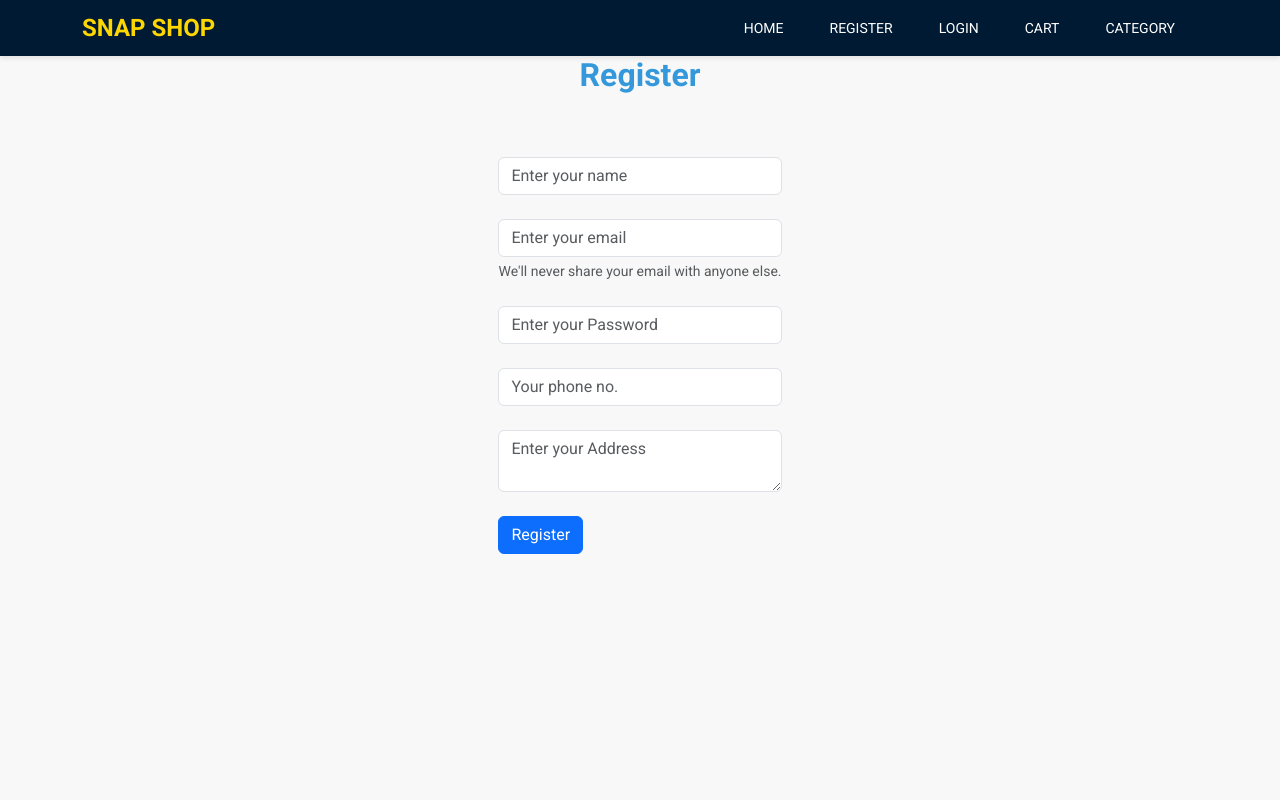
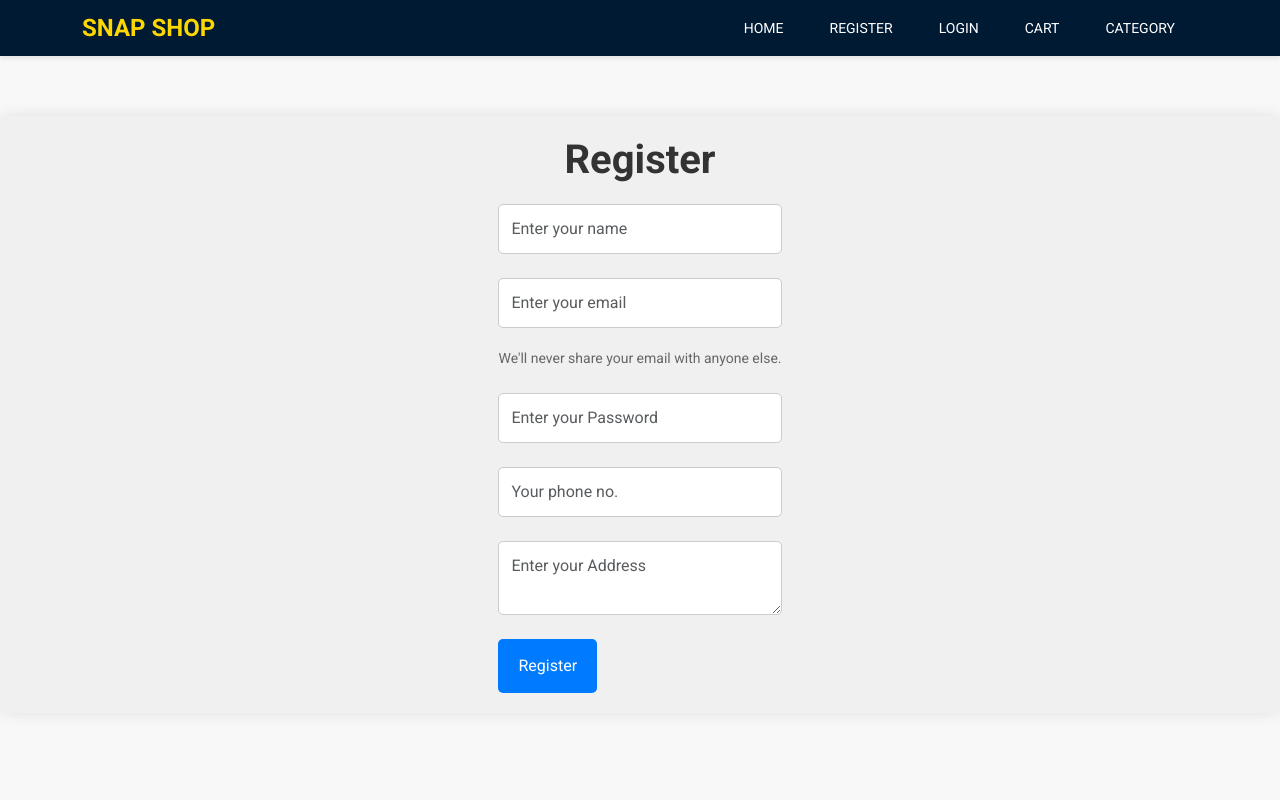
Before and after one commit to shwetasparks/ecommerce-app, a React (Create React App) app in the folder client/: page /register in a window 1280 px wide. Shown: the top 800 px of the page. Built offline with nearby package versions, Linux system fonts and the light colour scheme.

Commit message:
context api

```diff
--- a/client/package.json
+++ b/client/package.json
@@ -1,5 +1,6 @@
 {
   "name": "client",
+  "proxy": "http://localhost:8080",
   "version": "0.1.0",
   "private": true,
   "dependencies": {
@@ -10,6 +11,7 @@
     "concurrently": "^7.6.0",
     "react": "^18.2.0",
     "react-dom": "^18.2.0",
+    "react-hot-toast": "^2.4.1",
     "react-router-dom": "^6.7.0",
     "react-scripts": "5.0.1",
     "react-toastify": "^9.1.1",
--- a/client/src/App.js
+++ b/client/src/App.js
@@ -5,7 +5,7 @@ import About from "./pages/About";
 import Contact from "./pages/Contact";
 import Privacypolicy from "./pages/Privacypolicy";
 import Pagenotfound from "./pages/Pagenotfound";
-import Register from "./pages/Register";
+import Register from "./components/Layout/Register";
 
 const App = () => {
   return (
--- a/client/src/components/Layout/Layout.js
+++ b/client/src/components/Layout/Layout.js
@@ -1,8 +1,7 @@
 import React from "react";
 import Header from "./Header";
 import Footer from "./Footer";
-import { ToastContainer } from "react-toastify";
-import "react-toastify/dist/ReactToastify.css";
+import { Toaster } from "react-hot-toast";
 
 const Layout = ({ children }) => {
   return (
@@ -10,7 +9,7 @@ const Layout = ({ children }) => {
       <Header />
 
       <main style={{ minHeight: "100vh" }}>
-        <ToastContainer />
+        <Toaster />
         {children}
       </main>
 
--- a/client/src/pages/Register.js
+++ b/client/src/components/Layout/Register.js
@@ -1,8 +1,10 @@
 import React, { useState } from "react";
-import Layout from "./../components/Layout/Layout";
-import { toast } from "react-toastify";
+import Layout from "./Layout";
+import "../../styles/AuthStyles.css";
+import "react-toastify/dist/ReactToastify.css";
 import axios from "axios";
 import { useNavigate } from "react-router-dom";
+import toast from "react-hot-toast";
 
 const Register = () => {
   const [name, setName] = useState("");
@@ -20,18 +22,15 @@ const Register = () => {
     try {
       toast.success("Register successfully");
 
-      const res = await axios.post(
-        `${process.env.REACT_APP_API}/api/v1/auth/register`,
-        {
-          name,
-          email,
-          password,
-          phone,
-          address,
-        }
-      );
+      const res = await axios.post("/api/v1/auth/register", {
+        name,
+        email,
+        password,
+        phone,
+        address,
+      });
 
-      if (res.data.success) {
+      if (res && res.data.success) {
         toast.success(res.data.message);
         navigate("/login");
       } else {
@@ -45,18 +44,18 @@ const Register = () => {
 
   return (
     <Layout title="Register-Ecommerce App">
-      <div className="register">
-        <h1 className="register-heading">Register </h1>
-
+      <div className="form-container">
         <form
           style={{ maxWidth: "400px", margin: "auto" }}
           onSubmit={handleSubmit}
         >
+          <h2 className="register-heading">Register </h2>
+
           <div className="mb-4">
             <input
               type="text"
               className="form-control"
-              id="name"
+              value={name}
               placeholder="Enter your name "
               onChange={(e) => setName(e.target.value)}
               required
--- /dev/null
+++ b/client/src/styles/AuthStyles.css
@@ -0,0 +1,79 @@
+/* AuthStyles.css */
+
+/* Register Page Styles */
+
+.form-container {
+  display: flex;
+  flex-direction: column;
+  align-items: center;
+  margin-top: 60px;
+  background-color: #f0f0f0; /* Light gray background */
+  min-height: 70vh;
+  padding: 20px;
+  border-radius: 10px;
+  box-shadow: 0 0 15px rgba(0, 0, 0, 0.1);
+  transition: transform 0.3s ease-in-out;
+}
+
+.form-container:hover {
+  transform: scale(1.02);
+}
+
+.register-heading {
+  font-size: 2.5rem;
+  font-weight: bold;
+  margin-bottom: 20px;
+  color: #333; /* Dark text color */
+}
+
+.form-control {
+  width: 100%;
+  padding: 12px;
+  margin-bottom: 20px;
+  border: 1px solid #ccc; /* Border color */
+  border-radius: 5px;
+  box-sizing: border-box;
+  transition: box-shadow 0.3s ease-in-out;
+}
+
+.form-control:focus {
+  outline: none;
+  box-shadow: 0 0 10px rgba(0, 0, 0, 0.1);
+}
+
+.form-text {
+  color: #666; /* Lighter text color */
+}
+
+.btn-primary {
+  background-color: #007bff; /* Primary button color */
+  color: #fff; /* Button text color */
+  padding: 15px 20px;
+  border: none;
+  border-radius: 5px;
+  cursor: pointer;
+  transition: background-color 0.3s ease-in-out;
+}
+
+.btn-primary:hover {
+  background-color: #0056b3; /* Darker color on hover */
+}
+
+/* Responsive Styles */
+@media (max-width: 768px) {
+  .form-container {
+    margin-top: 30px;
+  }
+
+  .register-heading {
+    font-size: 2rem;
+  }
+
+  .form-control {
+    padding: 10px;
+  }
+
+  .btn-primary {
+    padding: 12px 15px;
+  }
+}
```
Also changed, not shown: 2 other files (tests, documents, lock files or other folders).
